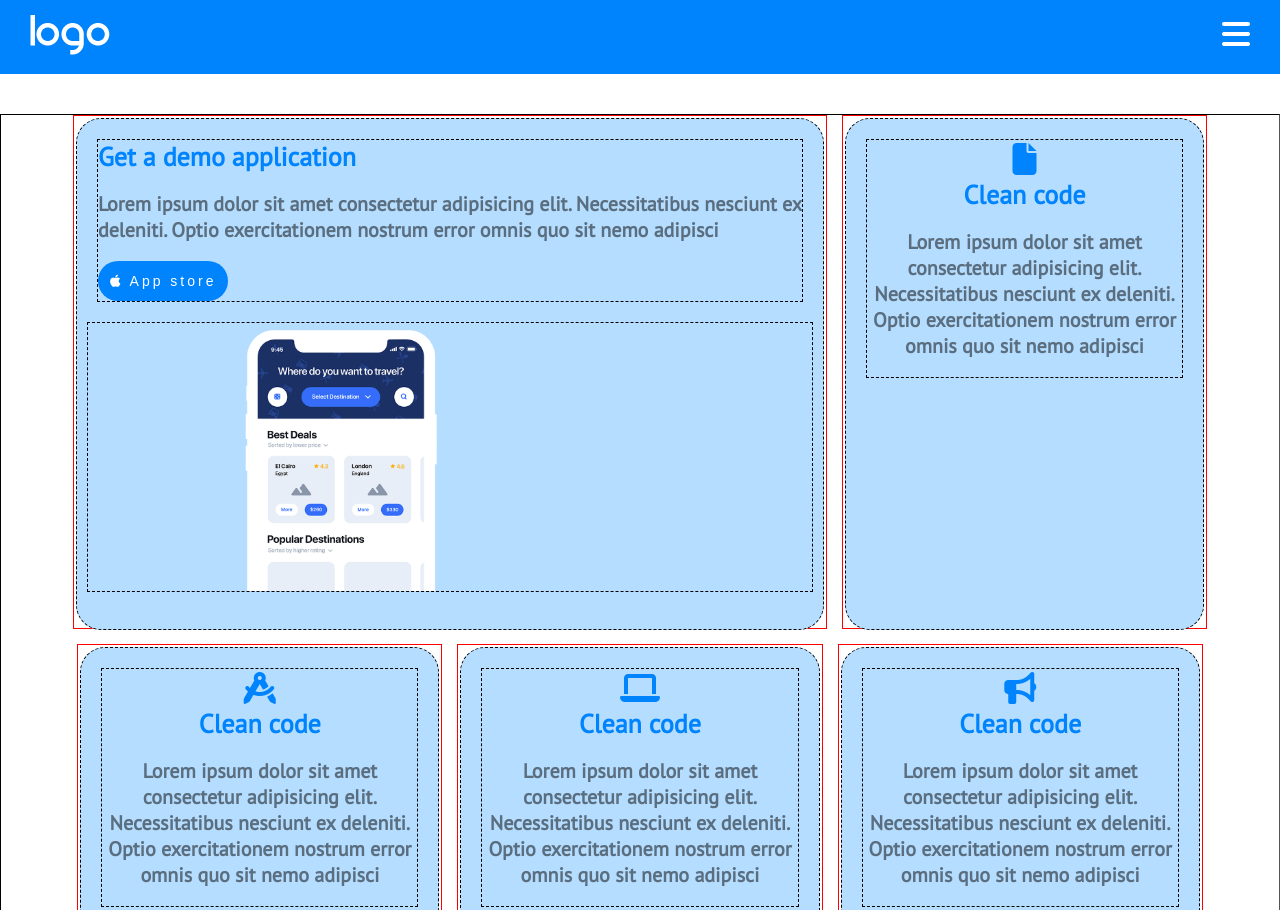
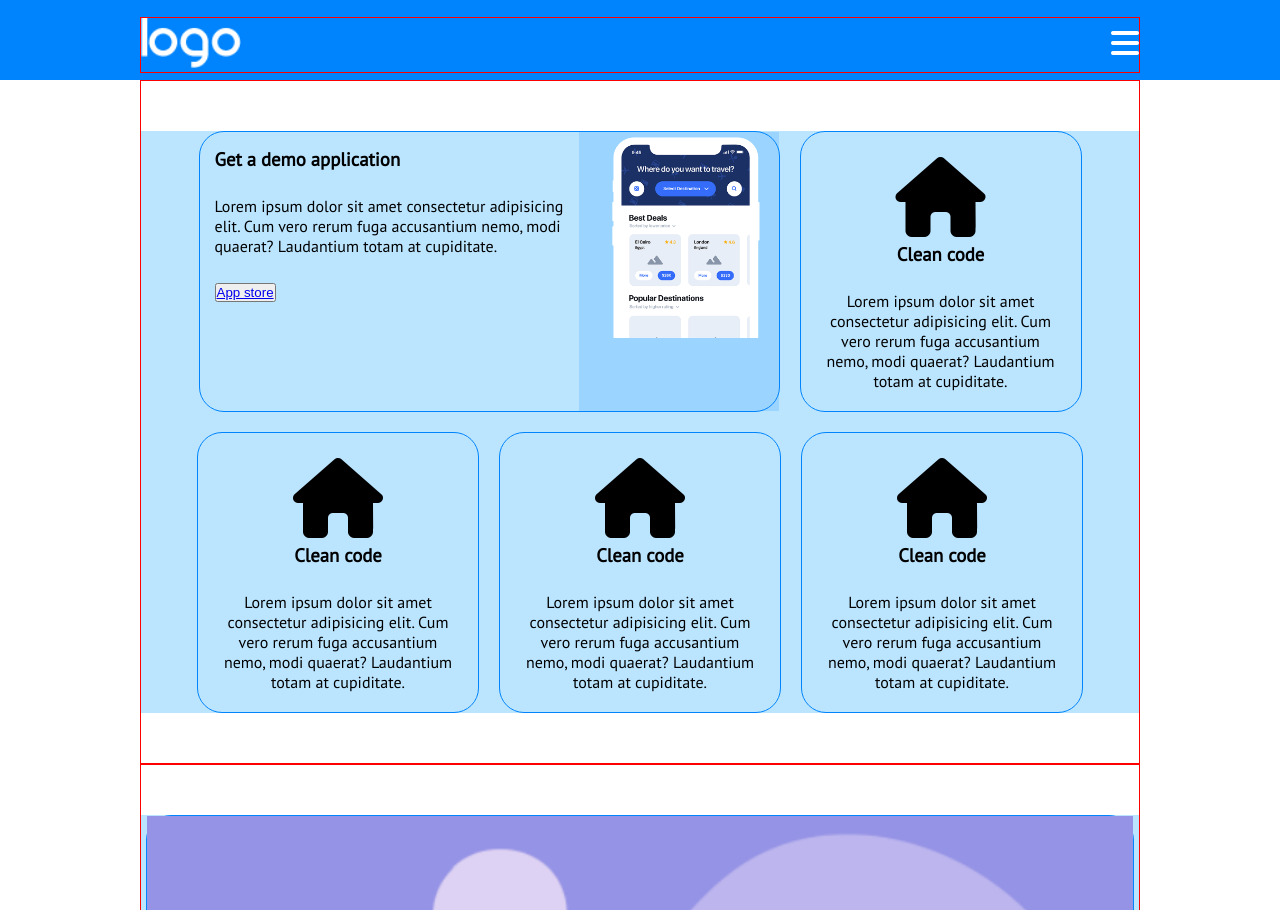
Before and after one commit to GabrieleLombard01/htmlcss-responsive-layout, a plain HTML site: page index.html in a window 1280 px wide. Shown: the top 910 px of the page. Drawn offline with Linux system fonts and the light colour scheme.

Commit message:
reset and sidebar frs row fixed

```diff
--- a/css/style.css
+++ b/css/style.css
@@ -13,186 +13,121 @@ body{
      font-family: 'PT Sans', sans-serif;
  }
  header{
+    padding-top: 17px;
+    min-height: 80px;
     width: 100%;
-    min-height: 70px;
     background-color: #0084fd;
-    display: flex;
-    justify-content: space-between;
-    position: sticky;
-    top: 0;
-    z-index: 1;
-}
-ul{
-    list-style: none;
-}
-li{
-    display: inline-block;
-    padding: 10px 20px 10px 10px;
-    font-size: 20px;
 }
 img{
-    width: 100%;
-    object-fit: contain;
-}
-h3{
-    font-size: 21px;
-}
-p{
-    font-size: 17px;
-    font-weight: bold;
+    object-fit: initial;
 }
 /*Utilties*/
 .conteiner{
-    margin: 40px auto 40px auto;
-    width: 300px;
-    border: dashed black 1px;
-    border-style: inset;
+    width: 80%;
+    border: solid red 1px;
+    margin: auto;
+    padding: 50px 0 50px 0;
 }
 .row{
+    background-color: rgb(187, 229, 255);
     display: flex;
-    align-items: center;
     flex-direction: column;
     flex-wrap: wrap;
+    gap: 30px;
+}
+.col{
+    border: solid #0084fd 1px;
+    border-radius: 25px;
+    position: relative;
+}
+
+/*Sidebar*/
+.hd_cont{
+    width: 80%;
+    border: solid red 1px;
+    margin: auto;
+    display: flex;
+    flex-direction: row;
+    justify-content: space-between;
+}
+
+.logo{
+    height: 50px;
+}
+
+.nav_link{
+    line-height: 50px;
+}
+
+/*First row*/
+.line_space{
+    margin-bottom: 25px;
+}
+.phone{
     width: 100%;
 }
-.col{
-    width: 90%;
-    min-height: calc(100vh / 2.8);
-    border: solid red 1px;
+.flex-cardleft{
+    padding: 15px;
+}
+.flex-cardright{
+    background-color: #0083fd2d;
+}
+.fa-house{
+    line-height: 90px;
+    font-size: 80px;
+}
+.main_card{
+    text-align: center;
+    padding: 20px;
+}
+@media screen and (min-width:768px) {
+    .conteiner{width: 90%;}
+    .hd_cont{width: 90%;}
+    .row{flex-direction: row;gap: 20px;justify-content: center;}
+    .phone{width: 200px;padding-left: 15px;}
+    .frs_c{width: 425px}
+    .main_card{width: 200px;}
+}
+@media screen and (min-width:1024px) {
+    .conteiner{width: 1000px;}
+    .hd_cont{width: 1000px;}
+    .row{flex-direction: row;gap: 20px;justify-content: center;}
+    .phone{width: 200px;padding-left: 15px;position: relative;}
+    .frs_c{width: 581px; display: flex;}
+    .main_card{width: 280px;}
+}
+@media screen and (min-width:1400px) {
+    .conteiner{width: 1000px;}
+    .hd_cont{width: 1000px;}
+    .row{flex-direction: row;gap: 20px;justify-content: center;}
+    .phone{width: 200px;padding-left: 15px;position: relative;}
+    .frs_c{width: 581px; display: flex;}
+    .main_card{width: 280px;}
+}
+
+
+/*second row*/
+.size_img_sec_rw{
+    width: 100%;
+    padding-bottom: 50px;
+}
+.line_spac-2{
+    text-align: center;
+    padding: 10px 30px 20px 30px;
+}
+#purple_bt{
+    padding: 10px;
+    border-radius: 50%;
     margin-bottom: 30px;
 }
-.card{
-    border: dashed black 1px;
-    background-color: #b5ddff;
-    margin: 2px;
-    height: 100%;
-    border-radius: 25px;
-}
-button{
-    border: none;
-    padding: 8px;
-    border-radius: 20px;
-    font-size: 18px;
-    background-color: white;
-}
-/*Sidebar*/
-.nav_link{
-    margin: 15px 30px 15px 30px;
-}
-.fa-solid{
-    padding-top: 19px;
-}
-.nav_list{
-    display: none;
-}
-@media screen and (min-width:1300px) {
-    .conteiner{width: 90%;}
-    .fa-bars{display: none;}
-    .nav_list{display: inline-block;color: white;}
-    header{padding: 0 50px 0 50px;}
-}
-/*First row*/
-.frs_cl{
-    width: 90%;
-    border: solid red 1px;
-    min-height: 55vh;
-}
-.card_content{
-    border: dashed black 1px;
-    margin: 20px;
 
-    /*height: 300px;*/
-}
-#card_content_long{
-    border: dashed black 1px;
-    margin: 20px;
-    /*height: 250px;*/
-}
-#blu_card_img{
-    border: dashed black 1px;
-    margin: 10px 10px 0px 10px;
-    height: 270px;
-}
-.frs_cl{
-    margin-bottom: 30px;
 
-}
-.cardl{
-    border: dashed black 1px;
-    background-color: #b5ddff;
-    margin: 2px;
-    height: 100%;
-    border-radius: 25px;
-}
-.line_space{
-    margin-bottom: 18px;
-}
-.size_frs_cc{
-    text-align: center;
+/*Third row*/
 
-}
-.blu_title{
-    color: #0084fd;
-}
-.grey_p{
-    color: #5a6e7f;
-}
-#blue_but{
-    background-color: #0084fd;
-    border: none;
-    color: white;
-    letter-spacing: 3px;
-    padding: 12px;
-    font-size: 14px;
-}
-@media screen and (min-width:750px) {
-    .conteiner{width: 100%;}
-    .col{margin-bottom: 0%;}
-    .card{height: 100%;}
-    .cardl{height: ;}
-    .frs_cl{height: 514px;width: calc(100% - 41%);margin: 0;}
-    .resp_frs{flex-direction: row;justify-content: center;gap: 15px;margin: 0;}
-    .size_cl{width: calc(100% / 3.5);height: 514px;}
-    .size_frs_cc{margin: 0px, 5px, 0px, 5px}
-    #phone{height: 100%;position: relative; right: 108px;}
-    .grey_p{font-size: 20px;}
-    .blu_title{font-size: 26px;}
-}
-@media screen and (min-width:1300px) {
-    .conteiner{width: 90%;}
-    .resp_frs{gap: 20px;}
-    .frs_cl{width: calc(100% - 41%);}
-}
-/*second row*/
-.sec{
-    margin-top: 0;
-}
-@media screen and (min-width:1300px) {
-    .conteiner{width: 90%;}
-    .sc_rw{flex-direction: row;}
-    .sc_cl{width: 50%;}
-}
-/*Third row*/
-.thr{
-    margin-top: 30px;
-}
 /*Benefits*/
-.ben{
-    margin: 0 auto 0 auto;
-}
-@media screen and (min-width:750px) {
-    .conteiner{width: 100%;}
-    .bn_rw{flex-direction: row;justify-content: center;gap: 20px;}
-    .bn_cl{width: 45%;height: 50%;}
-}
-@media screen and (min-width:1300px) {
-    .conteiner{width: 90%;}
-    .bn_rw{flex-direction: row;justify-content: center;gap: 20px;}
-    .bn_cl{width: 30%;height: 50%;}
-}
+
 /*About us*/
-@media screen and (min-width:750px) {
-    .conteiner{width: 100%;}
-    .abo_rw{flex-direction: row;justify-content: center;gap: 5px;}
-    .abo{width: 48%;height: 70%;}
-}
+
+/*It's free*/
+
+/*Footer*/
--- a/index.html
+++ b/index.html
@@ -23,198 +23,100 @@
 <body>
 <!--Sidebar-->
     <header>
-            <nav class="nav_link">
-                <a href="#"><img src="img/logo.png" alt="logo"></a>
+        <div class="hd_cont">
+            <nav>
+                <a href="#"><img class="logo"src="img/logo.png" alt="logo"></a>
             </nav>
             <nav class="nav_link">
-                <a href="#">
-                    <i class="fa-solid fa-bars fa-2xl" style="color: #ffffff;"></i>
-                    <span class="nav_list">
-                        <ul>
-                            <li>Planning</li>
-                            <li>Testimonials</li>
-                            <li>Features</li>
-                            <li>About Us</li>
-                            <li><button>Get Started</button></li>
-                        </ul>
-                    </span>
-                </a>
+                <i class="fa-solid fa-bars fa-2xl" style="color: #ffffff;"></i>
             </nav>
+        </div>
     </header>
 <!--first row-->
     <main>
         <div class="conteiner">
-            <div class="resp_frs row">
-                <div class="frs_cl">
-                    <div class="cardl">
-                        <div id="card_content_long">
-                            <div class="line_space"><h3 class="blu_title">Get a demo application</h3></div>
-                            <p class="line_space grey_p">Lorem ipsum dolor sit amet consectetur adipisicing elit.
-                                Necessitatibus nesciunt ex deleniti.
-                                Optio exercitationem nostrum error omnis quo sit nemo adipisci</p>
-                                <button id="blue_but"><i class="fa-brands fa-apple"></i> App store</button>
-                        </div>
-                        <div id="blu_card_img">
-                            <img id="phone" src="img/phone.png" alt="phone">
-                        </div>
+            <div class="row">
+                <div class="frs_c col">
+                    <div class="flex-cardleft">
+                        <h3 class="line_space">Get a demo application</h3>
+                        <p class="line_space">Lorem ipsum dolor sit amet consectetur adipisicing elit. Cum vero
+                            rerum fuga accusantium nemo, modi quaerat? Laudantium totam at cupiditate.</p>
+                        <button class="line_space"><a href="#">App store</a></button>
+                    </div>
+                    <div class="flex-cardright">
+                        <img class="phone" src="img/phone.png" alt="phone">
                     </div>
                 </div>
-                <div class="size_cl col">
-                    <div class="card">
-                        <div class="size_frs_cc card_content">
-                            <i class="line_space fa-solid fa-file fa-2xl" style="color: #0084fd;"></i>
-                            <h3 class="line_space blu_title">Clean code</h3>
-                            <p class="line_space grey_p">Lorem ipsum dolor sit amet consectetur adipisicing elit.
-                                Necessitatibus nesciunt ex deleniti.
-                                Optio exercitationem nostrum error omnis quo sit nemo adipisci</p>
-                        </div>
+
+                <div class="col">
+                    <div class="main_card">
+                        <i class="fa-solid fa-house fa-2xl"></i>
+                        <h3 class="line_space">Clean code</h3>
+                        <p>Lorem ipsum dolor sit amet consectetur adipisicing elit. Cum vero
+                            rerum fuga accusantium nemo, modi quaerat? Laudantium totam at cupiditate.</p>
                     </div>
                 </div>
-                <div class="size_cl col">
-                    <div class="card">
-                        <div class="size_frs_cc card_content">
-                            <i class="line_space fa-solid fa-compass-drafting fa-2xl" style="color: #0084fd;"></i>
-                            <h3 class="line_space blu_title">Clean code</h3>
-                            <p class="line_space grey_p">Lorem ipsum dolor sit amet consectetur adipisicing elit.
-                                Necessitatibus nesciunt ex deleniti.
-                                Optio exercitationem nostrum error omnis quo sit nemo adipisci</p>
-                        </div>
+
+                <div class="col">
+                    <div class="main_card">
+                        <i class="fa-solid fa-house fa-2xl"></i>
+                        <h3 class="line_space">Clean code</h3>
+                        <p>Lorem ipsum dolor sit amet consectetur adipisicing elit. Cum vero
+                            rerum fuga accusantium nemo, modi quaerat? Laudantium totam at cupiditate.</p>
                     </div>
                 </div>
-                <div class="size_cl col">
-                    <div class="card">
-                        <div class="size_frs_cc card_content">
-                            <i class="line_space fa-solid fa-laptop fa-2xl" style="color: #0084fd;"></i>
-                            <h3 class="line_space blu_title">Clean code</h3>
-                            <p class="line_space grey_p">Lorem ipsum dolor sit amet consectetur adipisicing elit.
-                                Necessitatibus nesciunt ex deleniti.
-                                Optio exercitationem nostrum error omnis quo sit nemo adipisci</p>
-                        </div>
+
+                <div class="col">
+                    <div class="main_card">
+                        <i class="fa-solid fa-house fa-2xl"></i>
+                        <h3 class="line_space">Clean code</h3>
+                        <p>Lorem ipsum dolor sit amet consectetur adipisicing elit. Cum vero
+                            rerum fuga accusantium nemo, modi quaerat? Laudantium totam at cupiditate.</p>
                     </div>
                 </div>
-                <div class="size_cl col">
-                    <div class="card">
-                        <div class="size_frs_cc card_content">
-                            <i class="line_space fa-solid fa-bullhorn fa-2xl" style="color: #0084fd;"></i>
-                            <h3 class="line_space blu_title">Clean code</h3>
-                            <p class="line_space grey_p">Lorem ipsum dolor sit amet consectetur adipisicing elit.
-                                Necessitatibus nesciunt ex deleniti.
-                                Optio exercitationem nostrum error omnis quo sit nemo adipisci</p>
-                        </div>
+
+                <div class="col">
+                    <div class="main_card">
+                        <i class="fa-solid fa-house fa-2xl"></i>
+                        <h3 class="line_space">Clean code</h3>
+                        <p>Lorem ipsum dolor sit amet consectetur adipisicing elit. Cum vero
+                            rerum fuga accusantium nemo, modi quaerat? Laudantium totam at cupiditate.</p>
                     </div>
                 </div>
+
             </div>
         </div>
     </main>
 <!--second row-->
-    <section>
-        <div class="conteiner">
-            <div class="sc_rw row">
-                <div class="sc_cl sec col"></div>
-                <div class="sc_cl col">
-                    <div class="card">
-                        <div class="card_content"></div>
-                    </div>
-                </div>
+<section>
+    <div class="conteiner">
+        <div class="row">
+            <div class="col cl-2">
+                <img class="size_img_sec_rw" src="img/planning1.png" alt="planning">
+                <h2 class="line_space">Strategic Planning</h2>
+                <p class="line_space">Lorem ipsum dolor sit amet consectetur adipisicing elit. Cum vero
+                    rerum fuga accusantium nemo, modi quaerat? Laudantium totam at cupiditate.</p>
             </div>
 
+            <div class="col cl-2">
+                <img class="size_img_sec_rw" src="img/planning2.png" alt="planning">
+                <h2 class="line_spac-2">App developement</h2>
+                <p class="line_spac-2">Lorem ipsum dolor sit amet consectetur adipisicing elit. Cum vero
+                    rerum fuga accusantium nemo, modi quaerat? Laudantium totam at cupiditate.</p>
+                        <button id="purple_bt"><i class="fa-solid fa-arrow-down fa-2xl"></i></button>
+
+            </div>
         </div>
-    </section>
-<!--third row-->
-<section>
-    <div class="conteiner">
-
-        <div class="card_content"></div>
-
-        <div class="thr card">
-            <div class="card_content"></div>
-        </div>
-
-        <div class="thr card">
-            <div class="card_content"></div>
-        </div>
-
-        <div class="thr card">
-            <div class="card_content"></div>
-        </div>
-
     </div>
 </section>
+<!--third row-->
+<section></section>
 <!--Benefici-->
-<section>
-    <div class="ben conteiner">
-        <h2>Title</h2>
-    </div>
-    <div class="ben conteiner">
-
-        <div class="bn_rw row">
-
-            <div class="bn_cl col">
-                <div class="card">
-                    <div class="card_content"></div>
-                </div>
-            </div>
-
-            <div class="bn_cl col">
-                <div class="card">
-                    <div class="card_content"></div>
-                </div>
-            </div>
-
-            <div class="bn_cl col">
-                <div class="card">
-                    <div class="card_content"></div>
-                </div>
-            </div>
-
-            <div class="bn_cl col">
-                <div class="card">
-                    <div class="card_content"></div>
-                </div>
-            </div>
-
-            <div class="bn_cl col">
-                <div class="card">
-                    <div class="card_content"></div>
-                </div>
-            </div>
-
-            <div class="bn_cl col">
-                <div class="card">
-                    <div class="card_content"></div>
-                </div>
-            </div>
-
-        </div>
-
-    </div>
-</section>
+<section></section>
 <!--About us-->
-<section>
-    <div class="conteiner">
-
-        <div class="abo_rw row">
-            <div class="abo ben col">
-                <div class=" card_content"></div>
-            </div>
-            <div class="abo ben col">
-                <div class=" card_content"></div>
-            </div>
-        </div>
-
-    </div>
-</section>
+<section></section>
 <!--It's free-->
-<section>
-    <div class="conteiner">
-        <div class="card_content"></div>
-    </div>
-</section>
+<section></section>
 <!--Footer-->
-<footer>
-    <div class="conteiner">
-        <div class="card_content"></div>
-    </div>
-</footer>
 </body>
 </html>
```
Lines whose indentation alone changed are shown as unchanged.
